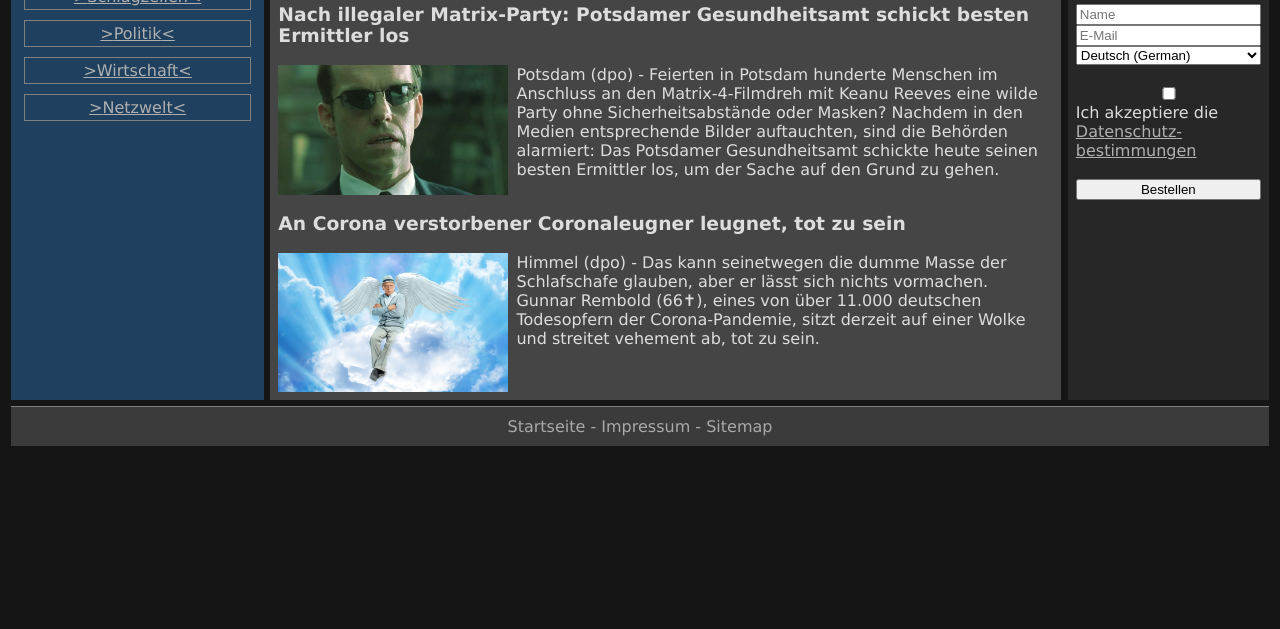
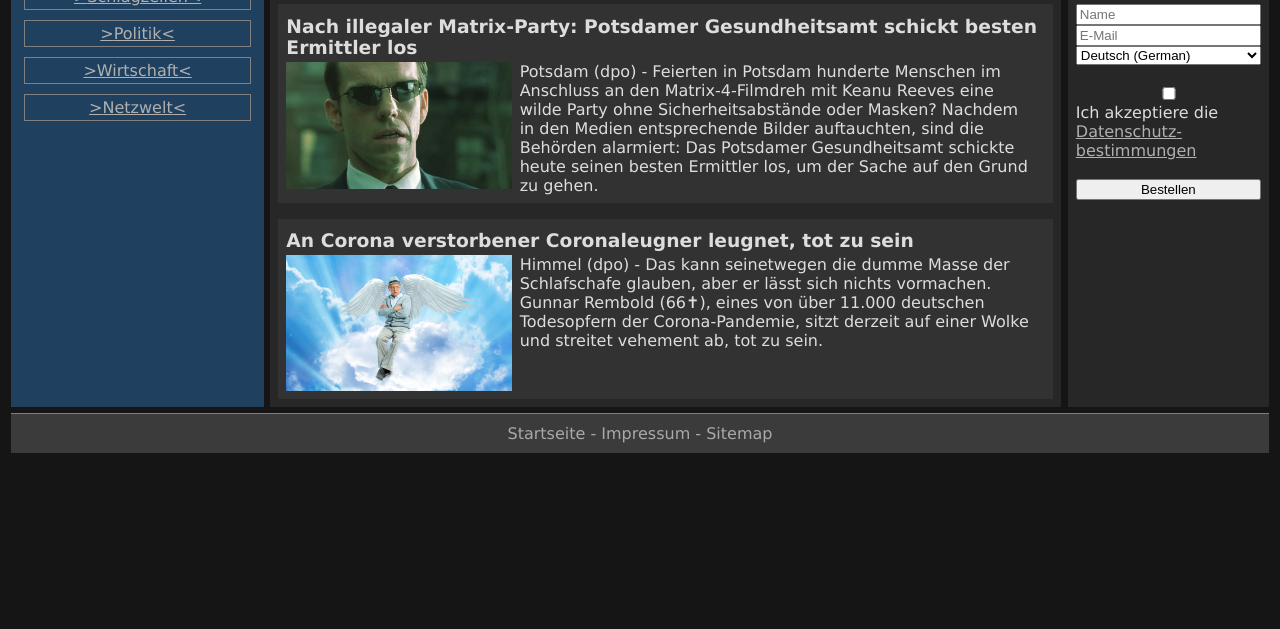
Before and after one commit to schuub/css-flexbox, a plain HTML site: page index.html in a window 1280 px wide. Shown: the part 171-800 px from the top of the page. Drawn offline with Linux system fonts and the light colour scheme.

Commit message:
change news_item style

```diff
--- a/css/main.css
+++ b/css/main.css
@@ -69,13 +69,24 @@ form {
 
 .maincontent {
     flex: 2;
-    background: #454545;
+    background: #272727;
 }
 
 .news_body {
     display: flex;
     align-items: flex-start;
     flex-direction: row-reverse;
+}
+
+.news_item {
+    margin-top: 1em;
+    background-color: #323232;
+    padding: 0.5em;
+}
+
+h3.news_headline {
+    margin-block-start: 0.2em;
+    margin-block-end: 0.2em;
 }
 
 .news_img {
```
